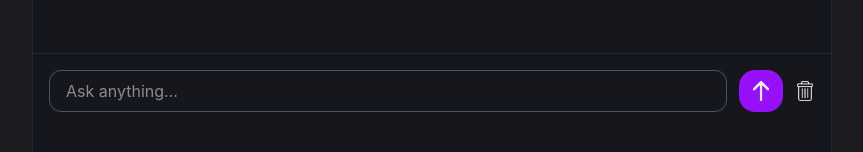
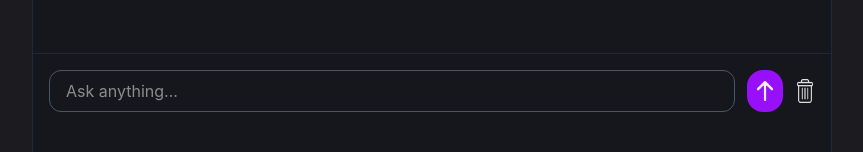
Before and after one commit to Karthik-0756/ChatBot, a React (Vite) app: page / in a window 1280 px wide. Shown: the part 648-800 px from the top of the page, without its empty margins (208-1071 px from the left). Built offline with nearby package versions, Linux system fonts and the light colour scheme.

Commit message:
delete button alter

```diff
--- a/src/HomePage/HomePage.jsx
+++ b/src/HomePage/HomePage.jsx
@@ -142,13 +142,13 @@ const HomePage = () => {
           {/* <input type="file" className="text-white"/> */}
           <button
             type="submit"
-            className="bg-purple-600 text-white px-3 py-1 rounded-2xl cursor-pointer"
+            className="bg-purple-600 text-white px-2 rounded-2xl cursor-pointer"
           // onClick={handleSubmit}
 
           >
             <img src={SendIcon} className="md:w-5 md:h-5 w-4 h-4" alt="" />
           </button>
-          <button><img src={deleteIcon} className="md:w-5 md:h-5 w-4 h-4 cursor-pointer" onClick={handleDelete} alt="" /></button>
+          <button><img src={deleteIcon} className="w-5 h-6 cursor-pointer" onClick={handleDelete} alt="" /></button>
         </form>
 
       </div>
```
